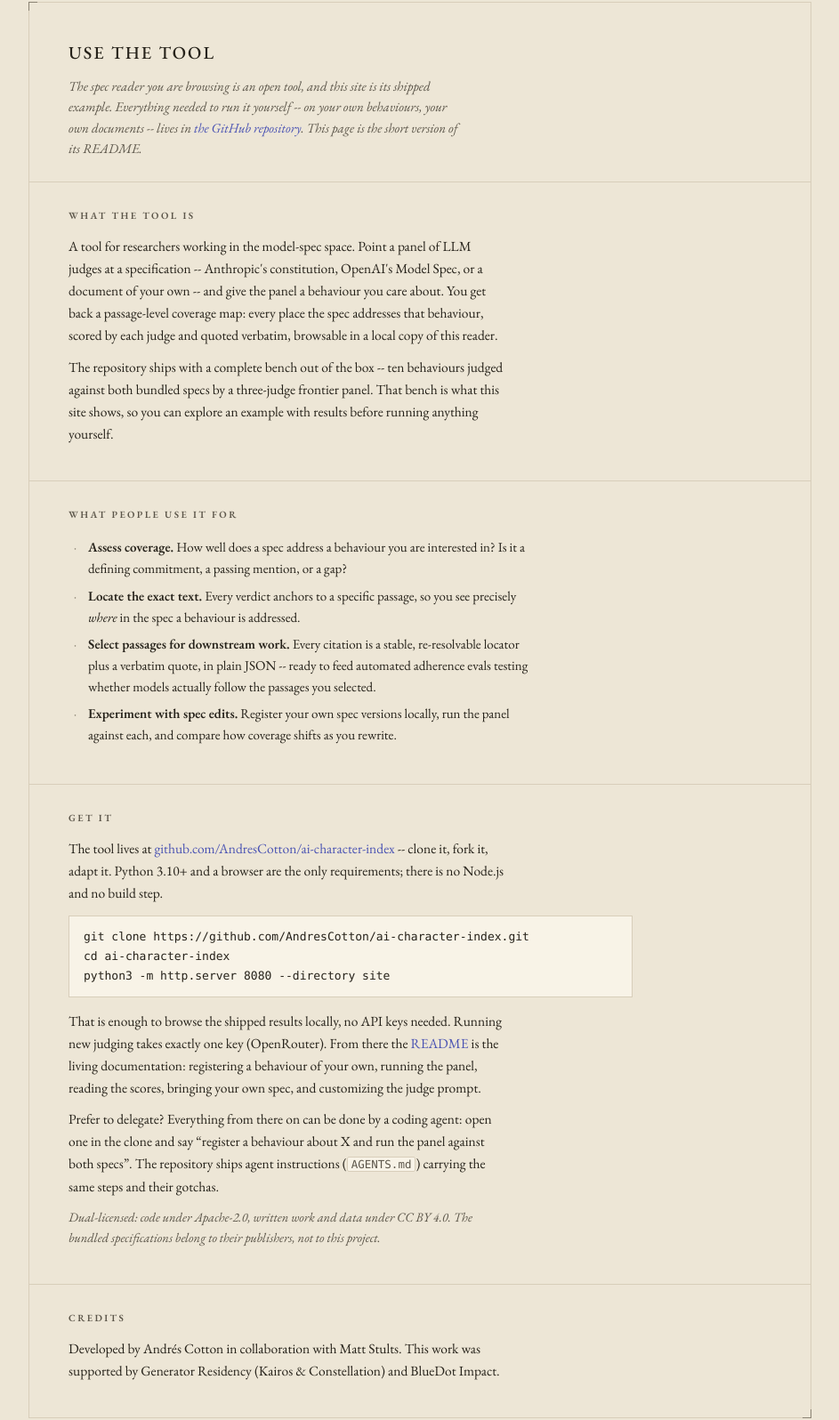
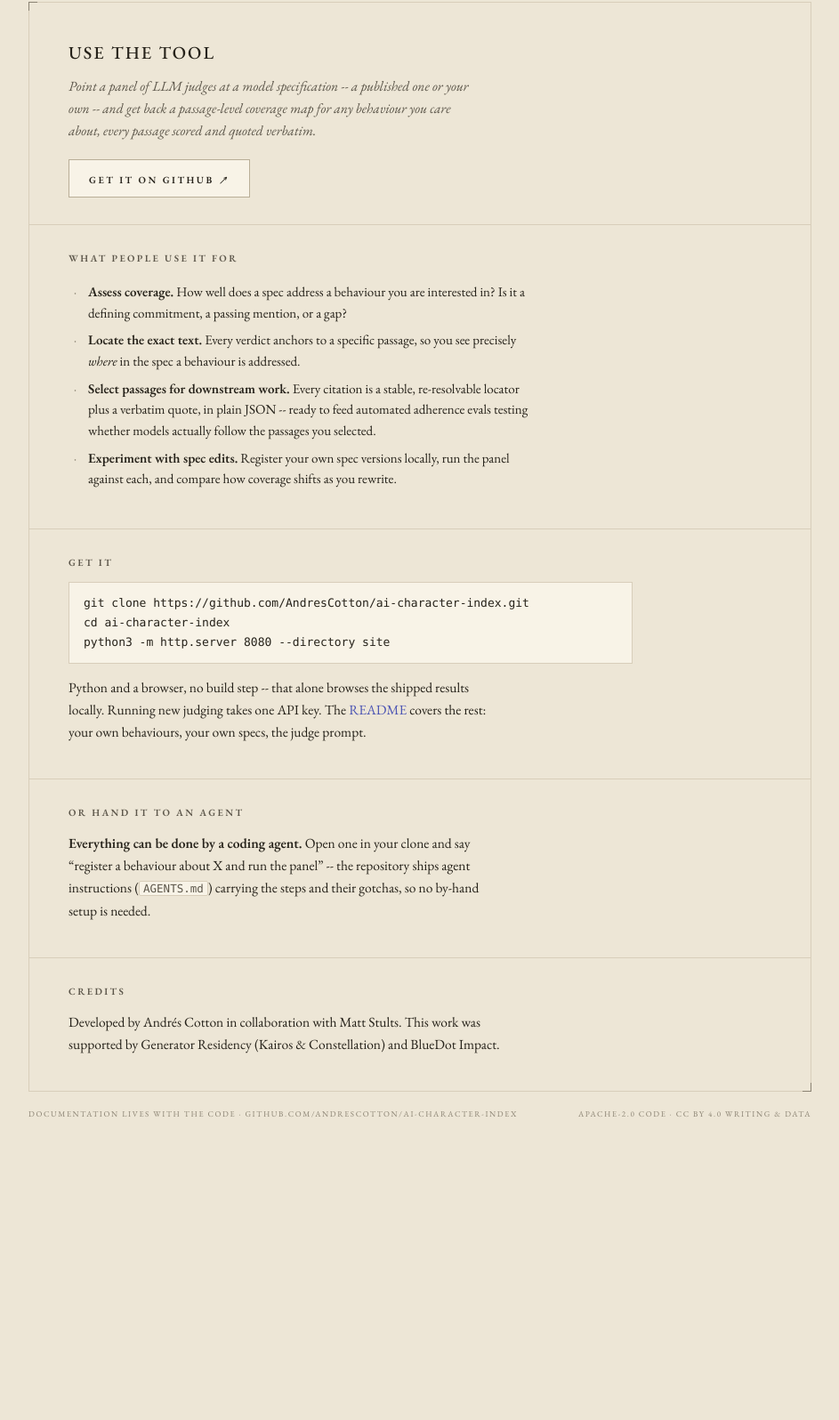
Before and after one commit to AndresCotton/ai-character-index, a website: page site/methodology.html in a window 1280 px wide. Shown: the part 100-1696 px from the top of the page at 89% size, without its empty margins (168-1111 px from the left). After the commit the page ends 1393 px from the top, so only its background shows below. Drawn offline with nearby package versions, Linux system fonts and the light colour scheme.

Commit message:
refactor(site): tighten the use-the-tool page
One-sentence intro with no lab names, a repository button in the head,
the agent path promoted to its own section, and the licence line moved
to the footer. The what-the-tool-is prose section is gone; what people
use it for now leads.

```diff
--- a/site/methodology.html
+++ b/site/methodology.html
@@ -59,17 +59,22 @@
   .sheet::before { top:-1px; left:-1px; border-top:1px solid var(--ink3); border-left:1px solid var(--ink3); }
   .sheet::after { bottom:-1px; right:-1px; border-bottom:1px solid var(--ink3); border-right:1px solid var(--ink3); }
 
-  .m-head { padding: 34px 44px 26px; border-bottom: 1px solid var(--hair); }
+  .m-head { padding: 34px 44px 30px; border-bottom: 1px solid var(--hair); }
   .m-title { font-size: 29px; font-weight: 500; font-variant-caps: all-small-caps; letter-spacing: .07em; }
-  .m-sub { font-style: italic; font-size: 15px; line-height: 1.55; color: var(--ink2);
+  .m-sub { font-style: italic; font-size: 15.5px; line-height: 1.6; color: var(--ink2);
            max-width: 62ch; margin-top: 10px; }
+  .repo-btn { display: inline-block; margin-top: 20px; padding: 10px 22px;
+              border: 1px solid var(--hair2); background: var(--lift); color: var(--ink);
+              font-variant-caps: all-small-caps; letter-spacing: .16em;
+              font-size: 15.5px; font-weight: 600; text-decoration: none; }
+  .repo-btn:hover { border-color: var(--ink3); background: var(--panel); text-decoration: none; }
+  .repo-btn:focus-visible { outline: 1px solid var(--spec); outline-offset: 2px; }
 
   section.m { padding: 26px 44px 30px; border-bottom: 1px solid var(--hair); }
   section.m:last-of-type { border-bottom: none; }
   h2 { font-size: 15px; font-weight: 600; font-variant-caps: all-small-caps; letter-spacing: .16em;
        color: var(--ink2); margin-bottom: 14px; }
   section.m p { font-size: 15.5px; line-height: 1.62; color: var(--ink); max-width: 66ch; margin-bottom: 10px; }
-  section.m p.aside { color: var(--ink2); font-style: italic; font-size: 14.5px; }
   section.m ul { list-style: none; max-width: 68ch; margin: 4px 0 10px; }
   section.m li { font-size: 15px; line-height: 1.58; color: var(--ink); padding: 3.5px 0 3.5px 22px; position: relative; }
   section.m li::before { content: "·"; position: absolute; left: 6px; color: var(--ink3); }
@@ -113,23 +118,12 @@
 
   <div class="m-head">
     <div class="m-title">Use the tool</div>
-    <p class="m-sub">The spec reader you are browsing is an open tool, and this site is its shipped
-    example. Everything needed to run it yourself -- on your own behaviours, your own documents --
-    lives in <a href="https://github.com/AndresCotton/ai-character-index" target="_blank"
-    rel="noopener">the GitHub repository</a>. This page is the short version of its README.</p>
+    <p class="m-sub">Point a panel of LLM judges at a model specification -- a published one or your
+    own -- and get back a passage-level coverage map for any behaviour you care about, every passage
+    scored and quoted verbatim.</p>
+    <a class="repo-btn" href="https://github.com/AndresCotton/ai-character-index"
+       target="_blank" rel="noopener">Get it on GitHub&thinsp;↗</a>
   </div>
-
-  <section class="m">
-    <h2>What the tool is</h2>
-    <p>A tool for researchers working in the model-spec space. Point a panel of LLM judges at a
-    specification -- Anthropic's constitution, OpenAI's Model Spec, or a document of your own -- and
-    give the panel a behaviour you care about. You get back a passage-level coverage map: every
-    place the spec addresses that behaviour, scored by each judge and quoted verbatim, browsable in
-    a local copy of this reader.</p>
-    <p>The repository ships with a complete bench out of the box -- ten behaviours judged against
-    both bundled specs by a three-judge frontier panel. That bench is what this site shows, so you
-    can explore an example with results before running anything yourself.</p>
-  </section>
 
   <section class="m">
     <h2>What people use it for</h2>
@@ -148,27 +142,23 @@
 
   <section class="m">
     <h2>Get it</h2>
-    <p>The tool lives at
-    <a href="https://github.com/AndresCotton/ai-character-index" target="_blank"
-    rel="noopener">github.com/AndresCotton/ai-character-index</a> -- clone it, fork it, adapt it.
-    Python 3.10+ and a browser are the only requirements; there is no Node.js and no build step.</p>
     <pre><code>git clone https://github.com/AndresCotton/ai-character-index.git
 cd ai-character-index
 python3 -m http.server 8080 --directory site</code></pre>
-    <p>That is enough to browse the shipped results locally, no API keys needed. Running new
-    judging takes exactly one key (OpenRouter). From there the
+    <p>Python and a browser, no build step -- that alone browses the shipped results locally.
+    Running new judging takes one API key. The
     <a href="https://github.com/AndresCotton/ai-character-index#readme" target="_blank"
-    rel="noopener">README</a> is the living documentation: registering a behaviour of your own,
-    running the panel, reading the scores, bringing your own spec, and customizing the judge
+    rel="noopener">README</a> covers the rest: your own behaviours, your own specs, the judge
     prompt.</p>
-    <p>Prefer to delegate? Everything from there on can be done by a coding agent: open one in the
-    clone and say &ldquo;register a behaviour about X and run the panel against both specs&rdquo;.
-    The repository ships agent instructions
-    (<a href="https://github.com/AndresCotton/ai-character-index/blob/main/AGENTS.md"
-    target="_blank" rel="noopener"><code>AGENTS.md</code></a>) carrying the same steps and their
-    gotchas.</p>
-    <p class="aside">Dual-licensed: code under Apache-2.0, written work and data under CC BY 4.0.
-    The bundled specifications belong to their publishers, not to this project.</p>
+  </section>
+
+  <section class="m">
+    <h2>Or hand it to an agent</h2>
+    <p><b>Everything can be done by a coding agent.</b> Open one in your clone and say
+    &ldquo;register a behaviour about X and run the panel&rdquo; -- the repository ships agent
+    instructions (<a href="https://github.com/AndresCotton/ai-character-index/blob/main/AGENTS.md"
+    target="_blank" rel="noopener"><code>AGENTS.md</code></a>) carrying the steps and their
+    gotchas, so no by-hand setup is needed.</p>
   </section>
 
   <section class="m">
@@ -181,9 +171,10 @@ python3 -m http.server 8080 --directory site</code></pre>
 
 <footer>
   <div class="f-row">
-    <span class="proto-flag">documentation lives with the code ·
+    <span>documentation lives with the code ·
       <a href="https://github.com/AndresCotton/ai-character-index" target="_blank"
       rel="noopener">github.com/AndresCotton/ai-character-index</a></span>
+    <span class="proto-flag">apache-2.0 code · cc by 4.0 writing &amp; data</span>
   </div>
 </footer>
 
```
